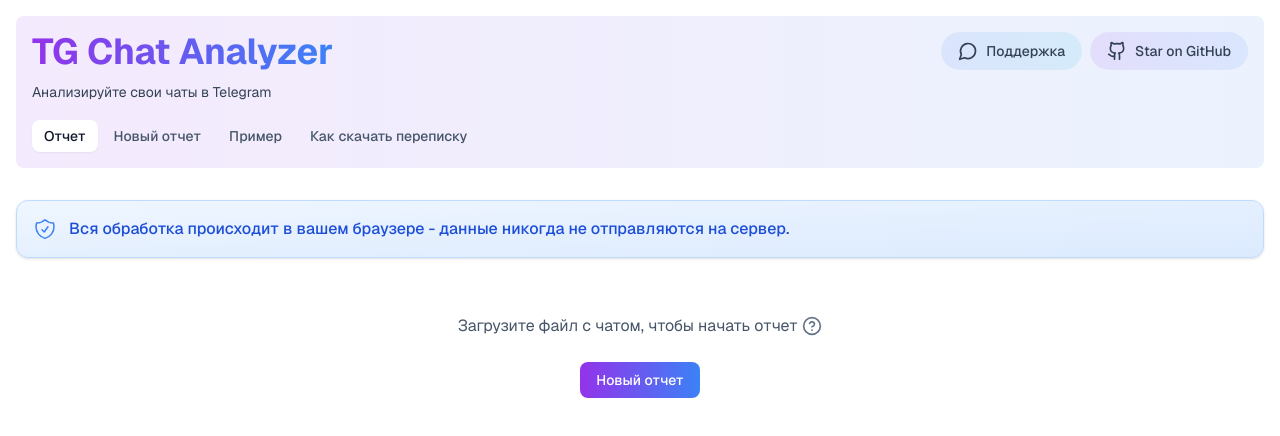
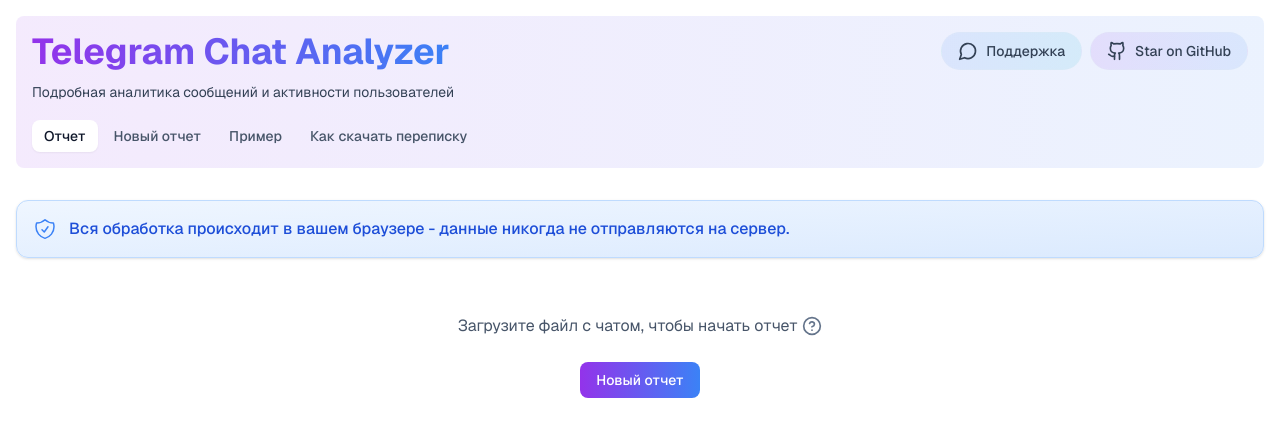
Before and after one commit to yuloskov/tg-analytics, a Next.js app: page / in a window 1280 px wide. Shown: the top 436 px of the page. Built offline with nearby package versions, Linux system fonts and the light colour scheme.

Commit message:
Update seo

```diff
--- a/src/components/Layout/Header.tsx
+++ b/src/components/Layout/Header.tsx
@@ -29,11 +29,11 @@
         <div>
           <Link href="/" className="block">
             <h1 className="bg-gradient-to-r from-purple-600 to-blue-500 bg-clip-text text-4xl font-bold text-transparent">
-              TG Chat Analyzer
+              Telegram Chat Analyzer
             </h1>
             <div className="mt-2 inline-block">
               <span className="text-sm text-slate-700 dark:text-slate-200">
-                Анализируйте свои чаты в Telegram
+                Подробная аналитика сообщений и активности пользователей
               </span>
             </div>
           </Link>
--- a/src/pages/_document.tsx
+++ b/src/pages/_document.tsx
@@ -2,8 +2,22 @@
 
 export default function Document() {
   return (
-    <Html lang="en">
+    <Html lang="ru">
       <Head>
+        <title>Telegram Chat Analyzer - Подробная аналитика сообщений</title>
+        <meta name="description" content="Подробная аналитика сообщений и активности пользователей в Telegram чатах" />
+        <meta name="keywords" content="Telegram, аналитика, статистика, чаты, анализ сообщений, визуализация данных, активность пользователей" />
+
+        {/* Open Graph / Facebook */}
+        <meta property="og:type" content="website" />
+        <meta property="og:title" content="Telegram Chat Analyzer - Подробная аналитика сообщений" />
+        <meta property="og:description" content="Подробная аналитика сообщений и активности пользователей в Telegram чатах" />
+
+        {/* Twitter */}
+        <meta name="twitter:card" content="summary_large_image" />
+        <meta name="twitter:title" content="Telegram Chat Analyzer - Подробная аналитика сообщений" />
+        <meta name="twitter:description" content="Подробная аналитика сообщений и активности пользователей в Telegram чатах" />
+
         <link
           rel="apple-touch-icon"
           sizes="180x180"
```
